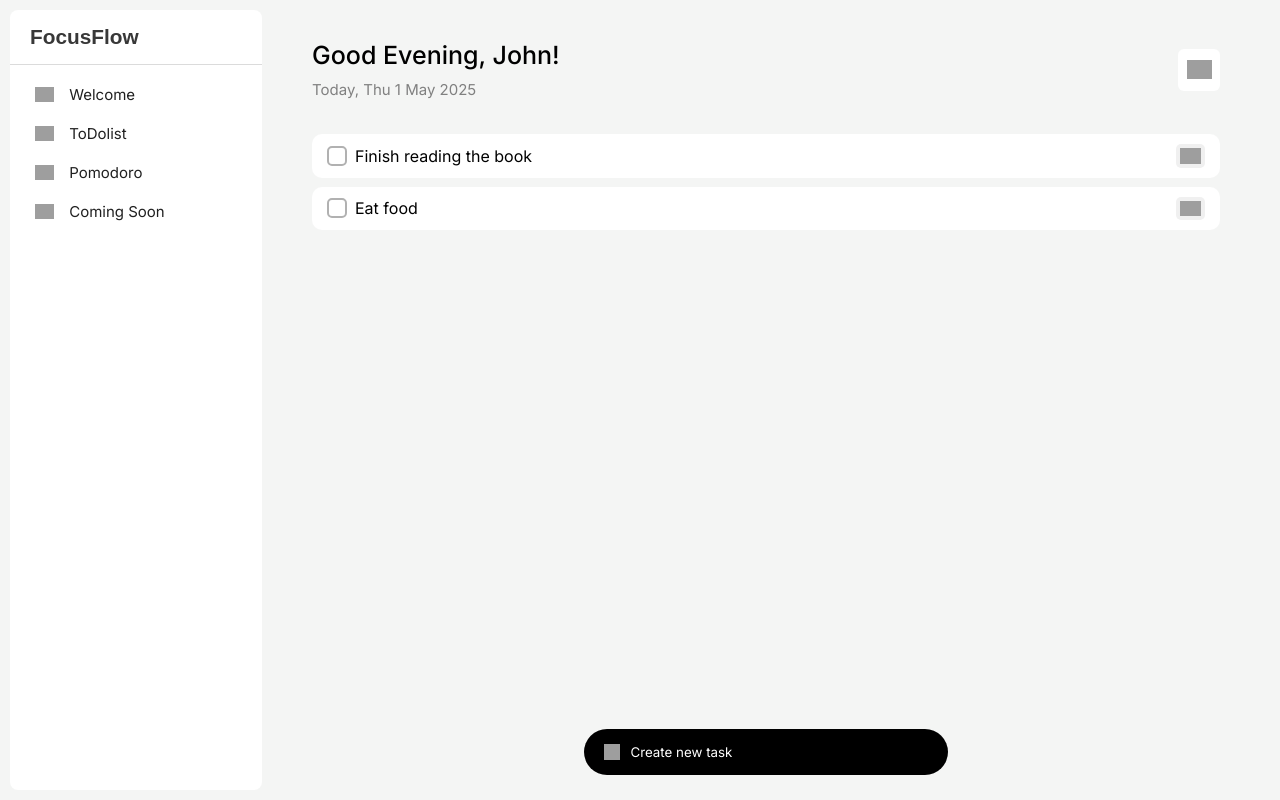
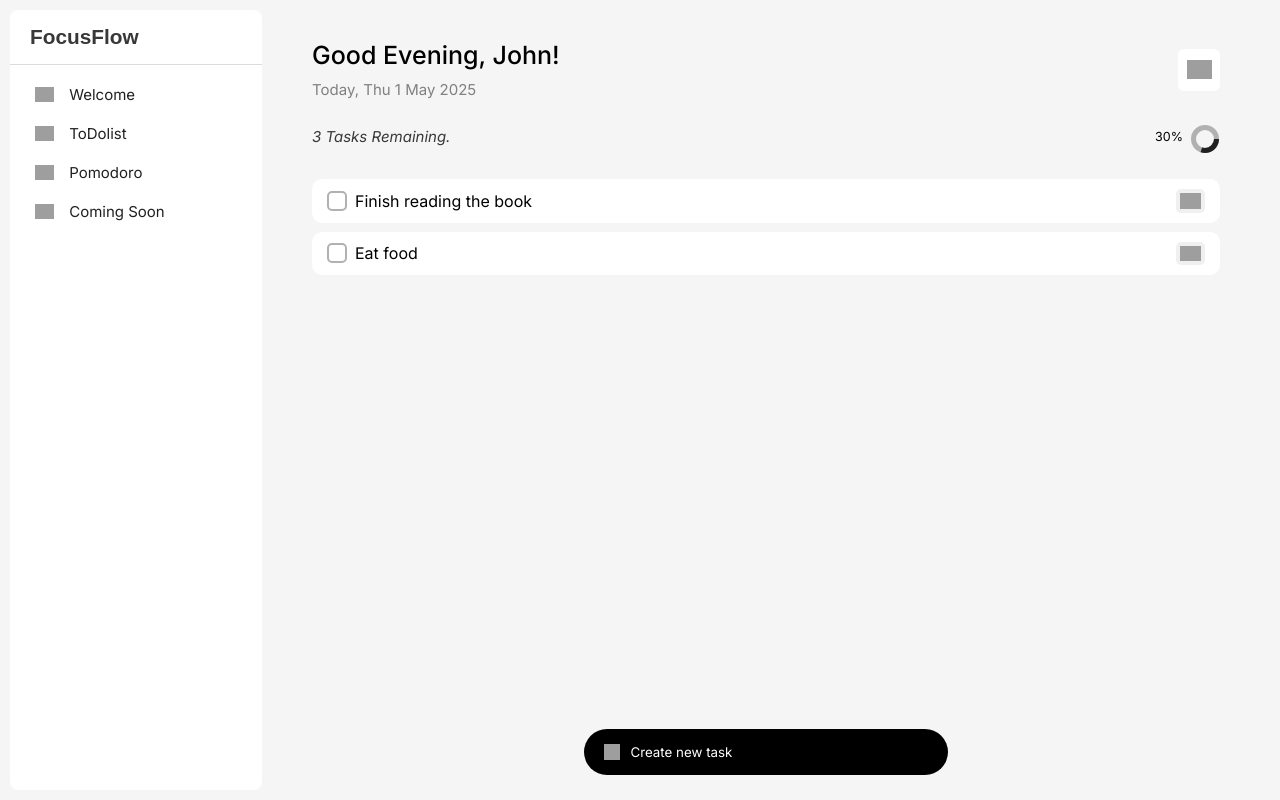
Before and after one commit to dipanshu447/Focus-flow, a React (Vite) app: page / in a window 1280 px wide. Built offline with nearby package versions, Linux system fonts and the light colour scheme; grey boxes are pictures that could not be loaded; a web font is replaced by a local one.

Commit message:
Progress and status bar added

```diff
--- a/src/App.jsx
+++ b/src/App.jsx
@@ -2,17 +2,14 @@ import Header from './components/Header.jsx';
 import Task from './components/TaskBox.jsx';
 import CreateTask from './components/CreateTask.jsx';
 import Menu from './components/MenuBar.jsx';
+import ProgressBar from './components/ProgressBar.jsx';
 import { useState } from 'react';
 
-// IDEAs
-// Yk progress that streak thingy we see on apps that circular thing if wo add hujaye yk
-// By the end of the day it shows that itne percent you did completed
+export default function App() {
+  const [Tasks, setTask] = useState(["Finish reading the book", "Eat food"]);
 
-export default function App() {
-  const [Tasks, setTask] = useState(["Finish reading the book","Eat food"]);
-
-  let userTasks = Tasks.map((task,index) => (
-    <Task key={task} id={index} deleteTask={setTask} task={task}/>
+  let userTasks = Tasks.map((task, index) => (
+    <Task key={task} id={index} deleteTask={setTask} task={task} />
   ));
 
   return (
@@ -21,6 +18,13 @@ export default function App() {
       <div className="todoList">
         <div className='main'>
           <Header />
+          <div className="subHead">
+            <div className="leftOver">3 Tasks Remaining.</div>
+            <div className="status">
+              <small>30%</small>
+              <ProgressBar progress='30'/>
+            </div>
+          </div>
           <section>
             {userTasks}
           </section>
--- /dev/null
+++ b/src/components/ProgressBar.jsx
@@ -0,0 +1,30 @@
+export default function ProgressBar({progress}) {
+    const stroke = 5;
+    const radius = 14;
+    const normalizedRadius = radius - stroke / 2;
+    const circumference = 2 * Math.PI * normalizedRadius;
+    const offSet = circumference - (progress / 100) * circumference;
+    return (
+        <svg width='35px' height='35px'>
+            <circle
+                cx='20'
+                cy='20'
+                strokeWidth={stroke}
+                r={normalizedRadius}
+                stroke='#b1b1b1'
+                fill='transparent'
+                />
+            <circle
+                cx='20'
+                cy='20'
+                strokeWidth={stroke}
+                r={normalizedRadius}
+                stroke='#202020'
+                fill='transparent'
+                strokeDasharray={circumference}
+                strokeDashoffset={offSet}
+                style={{transition: '0.5s all cubic-bezier(0.47, 0.54, 0, 1.14)'}}
+            />
+        </svg>
+    )
+}
--- a/src/index.css
+++ b/src/index.css
@@ -3,6 +3,10 @@
   padding: 0;
   box-sizing: border-box;
   font-family: "Inter", sans-serif;
+}
+
+:root {
+  --progress-width : 6px;
 }
 
 #root {
@@ -73,7 +77,7 @@ header .header-menu {
 }
 
 section {
-  margin-top: 35px;
+  margin-top: 25px;
   display: flex;
   flex-direction: column;
   gap: 9px;
@@ -239,3 +243,45 @@ header > img {
   background-color: #202020;
   border-radius: 10px;
 }
+
+.subHead {
+  margin-top: 20px;
+  display: flex;
+  width: 100%;
+}
+
+.progressBar {
+  position: relative;
+  width: 30px;
+  height: 30px;
+  border-radius: 50%;
+  border: var(--progress-width) solid #202020;
+}
+
+.progress {
+  position: absolute;
+  top: calc(-1 * var(--progress-width));
+  right: calc(-1 * var(--progress-width));
+  width: 30px;
+  height: 30px;
+  border-radius: 50%;
+  border: var(--progress-width) solid black;
+}
+
+.status {
+  display: flex;
+  align-items: center;
+  gap: 2px;
+}
+
+.subHead {
+  display: flex;
+  align-items: center;
+  justify-content: space-between;
+  font-size: 15px;
+}
+
+.leftOver {
+  font-style: italic;
+  color: #383838;
+}
```
Lines whose indentation alone changed are shown as unchanged.
